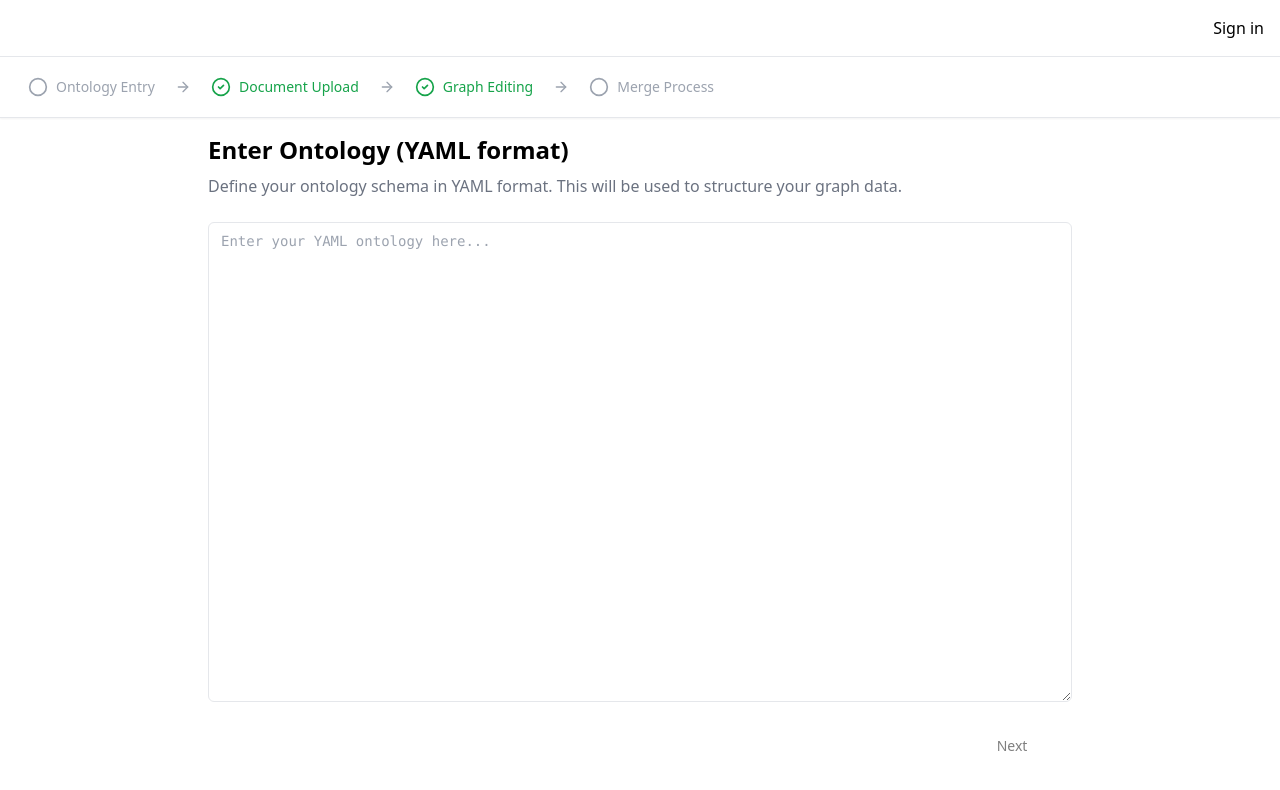
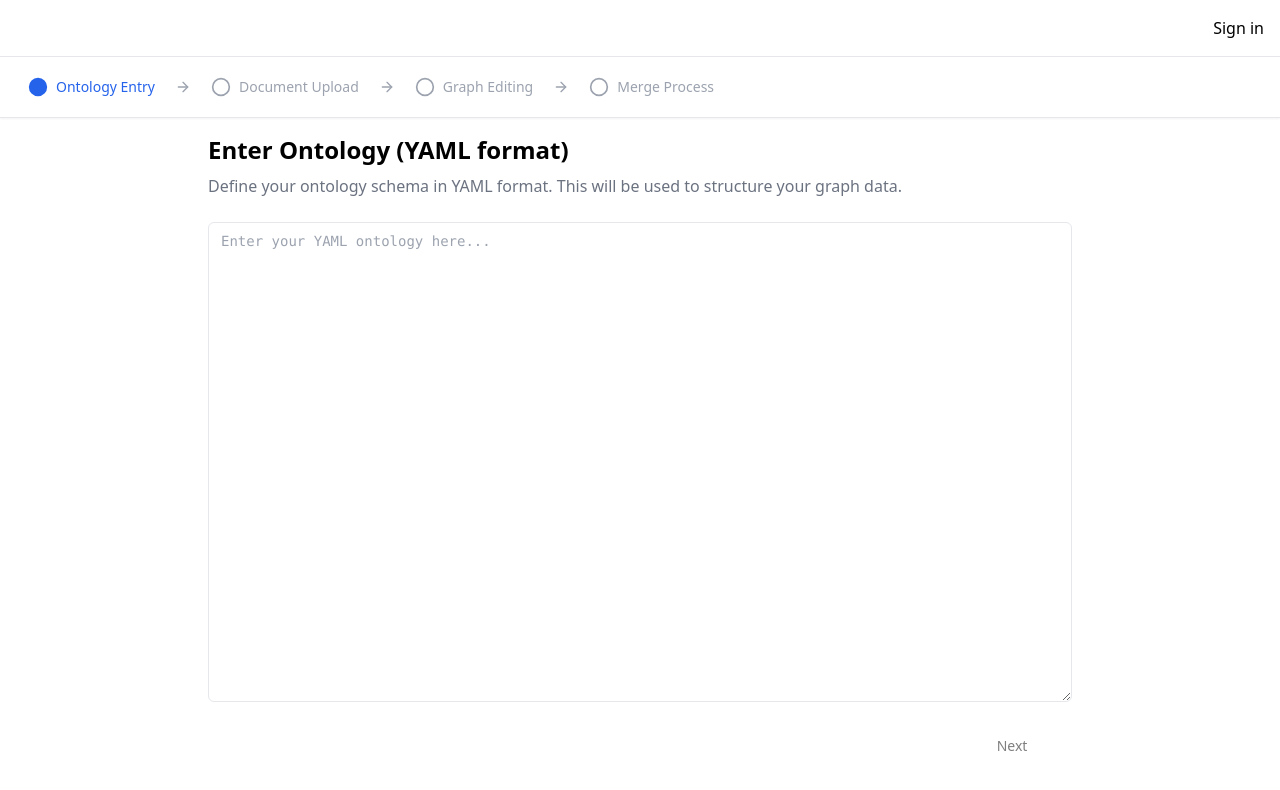
Before and after one commit to graphora/graphora-fe, a Next.js app in the folder app/: page /ontology in a window 1280 px wide. Shown: the top 790 px of the page. Built offline with nearby package versions, Linux system fonts and the light colour scheme; no server answers.

Commit message:
Fix Workflow Header for Ontology

```diff
--- a/app/src/components/workflow-layout.tsx
+++ b/app/src/components/workflow-layout.tsx
@@ -17,8 +17,8 @@ export function WorkflowLayout({ children, progress, currentStep }: WorkflowLayo
     {
       id: 'ontology',
       label: 'Ontology Entry',
-      path: '/',
-      status: pathname === '/' ? 'current' :
+      path: '/ontology',
+      status: pathname === '/ontology' ? 'current' :
              pathname === '/transform' || pathname === '/merge' ? 'completed' : 'upcoming'
     },
     {
@@ -27,15 +27,14 @@ export function WorkflowLayout({ children, progress, currentStep }: WorkflowLayo
       path: '/transform',
       status: pathname === '/transform' && !progress ? 'current' :
              pathname === '/merge' ? 'completed' :
-             pathname === '/' ? 'upcoming' : 'completed'
+             pathname === '/ontology' ? 'upcoming' : 'completed'
     },
     {
       id: 'edit',
       label: 'Graph Editing',
       path: '/transform',
       status: pathname === '/transform' && progress ? 'current' :
-             pathname === '/merge' ? 'completed' :
-             pathname === '/' || (pathname === '/transform' && !progress) ? 'upcoming' : 'completed'
+             pathname === '/merge' ? 'completed' : 'upcoming'
     },
     {
       id: 'merge',
```
